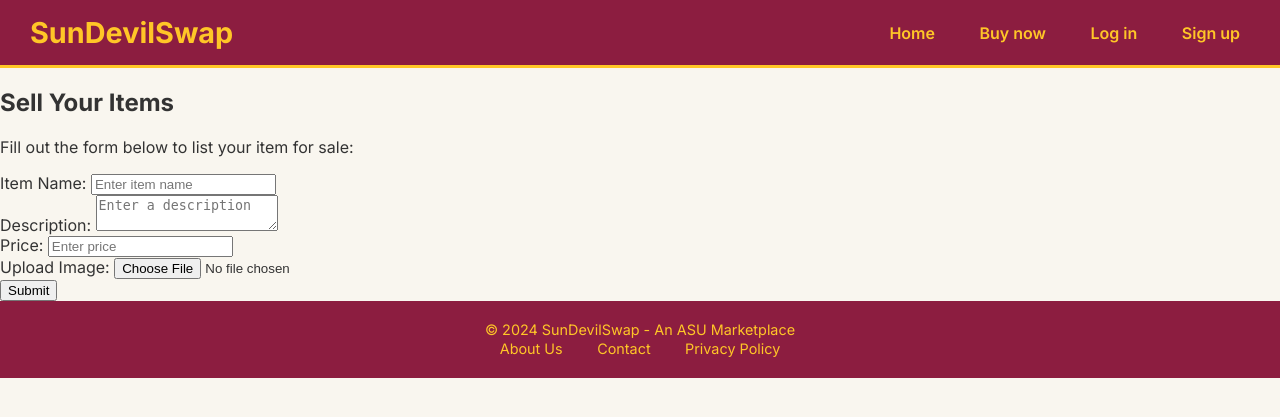
After one commit to is-j/SunDevilSwap, a Django app: page /sell/ in a window 1280 px wide. The commit adds this page. Shown: the top 417 px of the page. Run offline with Django 5.2, Linux system fonts and the light colour scheme.

Commit message:
seller url

```diff
--- a/SunDevilSwap/settings.py
+++ b/SunDevilSwap/settings.py
@@ -79,13 +79,13 @@
     'default': {
         'ENGINE': 'django.db.backends.postgresql',
 
-        'NAME': 'SunDevilSwap',
+        'NAME': 'sundevilswap',
 
         'USER': 'postgres',
 
         'PASSWORD': os.getenv('POSTGRES_PASSWORD', ''), #env var
 
-        'HOST': 'localhost',
+        'HOST': '127.0.0.1',
 
         'PORT': '5432',
 
--- a/SunDevilSwap/urls.py
+++ b/SunDevilSwap/urls.py
@@ -18,7 +18,6 @@
 from django.urls import path, include
 
 urlpatterns = [
-    path('main/', include("mainApp.urls")),
+    path('', include("mainApp.urls")),
     path('admin/', admin.site.urls),
-    path('login/', include("mainApp.urls") )
 ]
--- /dev/null
+++ b/mainApp/templates/bsPage/sell_now.html
@@ -0,0 +1,63 @@
+<!DOCTYPE html>
+{% load static %}
+<html lang="en">
+<head>
+    <meta charset="UTF-8">
+    <meta name="viewport" content="width=device-width, initial-scale=1.0">
+    <title>SunDevilSwap - Sell Now</title>
+    <link href="https://fonts.googleapis.com/css2?family=Inter:wght@400;600;700&display=swap" rel="stylesheet">
+    <link rel="stylesheet" href="{% static 'css/styles.css' %}">
+</head>
+<body>
+    <!-- NAV -->
+    <header>
+        <nav class="navbar">
+            <div class="logo">
+                <a href="/">SunDevilSwap</a>
+            </div>
+            <div class="nav-links">
+                <a href="/">Home</a>
+                <a href="/buy/">Buy now</a>
+                <a href="/login/">Log in</a>
+                <a href="/signup/">Sign up</a>
+            </div>
+        </nav>
+    </header>
+
+    <!-- SELLER FORM -->
+    <section class="sell-now-section">
+        <h1>Sell Your Items</h1>
+        <p>Fill out the form below to list your item for sale:</p>
+        <form method="POST" action="/sell/" enctype="multipart/form-data">
+            {% csrf_token %}
+            <div class="form-group">
+                <label for="item-name">Item Name:</label>
+                <input type="text" id="item-name" name="item_name" placeholder="Enter item name" required>
+            </div>
+            <div class="form-group">
+                <label for="item-description">Description:</label>
+                <textarea id="item-description" name="item_description" placeholder="Enter a description" required></textarea>
+            </div>
+            <div class="form-group">
+                <label for="item-price">Price:</label>
+                <input type="number" id="item-price" name="item_price" placeholder="Enter price" required>
+            </div>
+            <div class="form-group">
+                <label for="item-image">Upload Image:</label>
+                <input type="file" id="item-image" name="item_image" accept="image/*" required>
+            </div>
+            <button type="submit" class="btn">Submit</button>
+        </form>
+    </section>
+
+    <!-- FOOTER -->
+    <footer>
+        <p>&copy; 2024 SunDevilSwap - An ASU Marketplace</p>
+        <div class="footer-links">
+            <a href="/about/">About Us</a>
+            <a href="/contact/">Contact</a>
+            <a href="/privacy/">Privacy Policy</a>
+        </div>
+    </footer>
+</body>
+</html>
--- a/mainApp/urls.py
+++ b/mainApp/urls.py
@@ -2,6 +2,6 @@
 from . import views
 
 urlpatterns = [
-    path('', views.index, name='index'),
-
+    path('', views.index, name='index'),  # Main page
+    path('sell/', views.sell, name='sell'),  # Seller page
 ]
--- a/mainApp/views.py
+++ b/mainApp/views.py
@@ -7,3 +7,9 @@
 def index(request):
     featured_items = Item.objects.all()[:8]
     return render(request, "main_page/main.html", {"featured_items": featured_items})
+
+def home(request):
+    return render(request, 'main/home.html')
+
+def sell(request):
+    return render(request, 'bsPage/sell_now.html')
```
Also changed, not shown: mainApp/templates/bsPage/buyer.html (+64 -0 lines), mainApp/templates/main_page/main.html (+4 -3 lines), mainApp/migrations/0001_initial.py (added), mainApp/templates/bsPage/seller.html (deleted).
